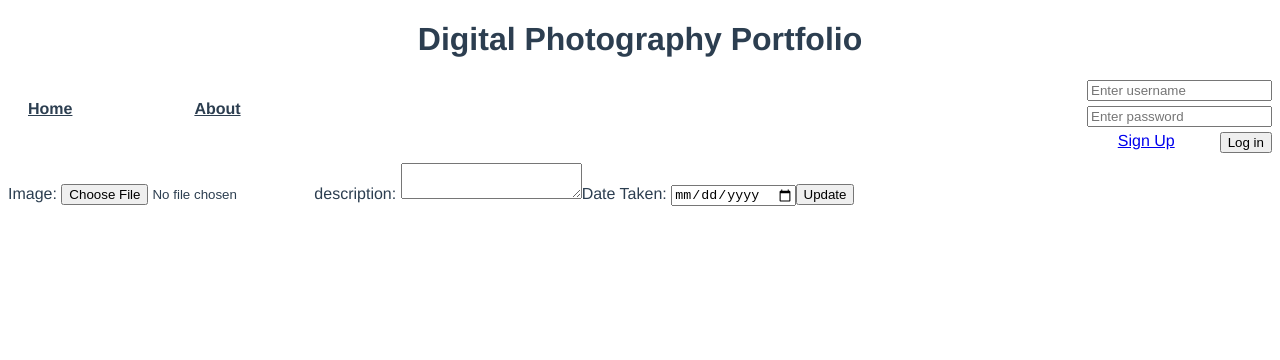
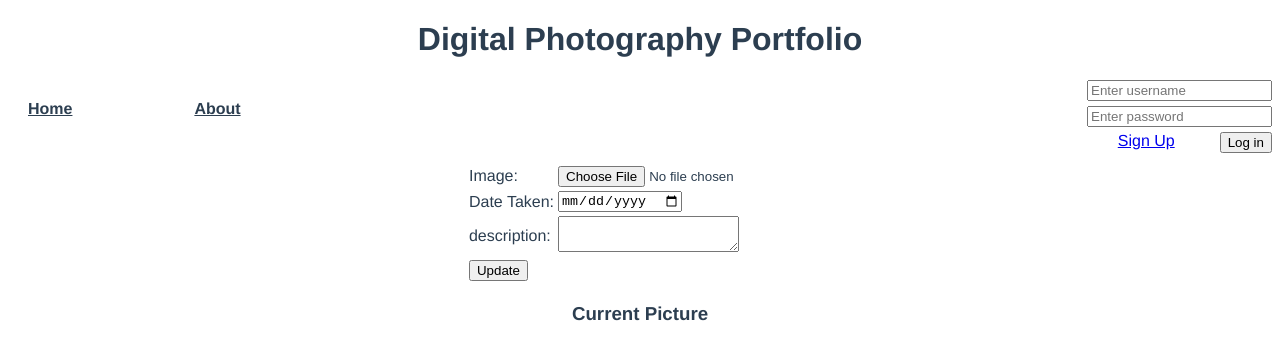
Before and after one commit to Terribly-Shady-Guy/ClientSideFinal, a Vue app: page /#/updateimage in a window 1280 px wide. Shown: the top 360 px of the page. Built offline with nearby package versions, Linux system fonts and the light colour scheme; no server answers.

Commit message:
html and css to layout forms

```diff
--- a/src/components/HomePage.vue
+++ b/src/components/HomePage.vue
@@ -49,4 +49,8 @@ export default {
     width: 70%;
     height: 200px;
 }
+
+.photoCard {
+    text-align: center;
+}
 </style>
--- a/src/components/InsertImage.vue
+++ b/src/components/InsertImage.vue
@@ -1,13 +1,24 @@
 <template>
     <form>
+        <h2>Add Image</h2>
         <p v-if="status == 'error'">{{ message }}</p>
-        <label for="image">Image: </label>
-        <input type="file" id="image" v-on:change="changeImage">
-        <label for="description">Description: </label>
-        <textarea id="description" v-model="description"></textarea>
-        <label for="dateTaken">Date Taken: </label>
-        <input type="date" id="dateTaken" v-model="dateTaken">
-        <button type="submit" v-on:click.prevent="addImage">Add</button>
+        <table>
+            <tr>
+                <td><label for="image">Image: </label></td>
+                <td><input type="file" id="image" v-on:change="changeImage"></td>
+            </tr>
+            <tr>
+                <td><label for="dateTaken">Date Taken: </label></td>
+                <td><input type="date" id="dateTaken" v-model="dateTaken"></td>
+            </tr>
+            <tr>
+                <td><label for="description">Description: </label></td>
+                <td><textarea id="description" v-model="description"></textarea></td>
+            </tr>
+            <tr>
+                <td><button type="submit" v-on:click.prevent="addImage">Add</button></td>
+            </tr>
+        </table>
     </form>
 </template>
 
@@ -61,3 +72,13 @@ export default {
     }
 }
 </script>
+
+<style scoped>
+table {
+    margin: 0 auto;
+}
+
+h2 {
+    text-align: center;
+}
+</style>
--- a/src/components/LoginForm.vue
+++ b/src/components/LoginForm.vue
@@ -9,7 +9,7 @@
                 <router-link to="/signup">Sign Up</router-link>
             </div>
         </div>
-        <div v-else>
+        <div v-else id="loggedInDiv">
             <p>Welcome {{ loggedInUsername }}!</p>
             <button type="submit" id="logout" v-on:click.prevent="logout">Log out</button>
         </div>
@@ -96,6 +96,15 @@ export default {
     margin-right: 45px;
 }
 
+#loggedInDiv button, #loggedInDiv p {
+    float: left;
+}
+
+#loggedInDiv button {
+    margin-top: 16px;
+    margin-left: 5px;
+}
+
 #loginForm div::after {
     clear: both;
     display: block;
--- a/src/components/PhotoDisplay.vue
+++ b/src/components/PhotoDisplay.vue
@@ -109,12 +109,11 @@ export default {
 
 <style scoped>
 h2 {
-    width: 80%;
+    width: 90%;
 }
 
 a {
-    margin-top: 20px;
-    width: 20%;
+    width: 10%;
 }
 
 a, h2 {
--- a/src/components/UpdateImage.vue
+++ b/src/components/UpdateImage.vue
@@ -1,14 +1,25 @@
 <template>
     <div>
         <form>
-            <label for="image">Image: </label>
-            <input type="file" id="image" v-on:change="setPicture">
-            <label for="description">description: </label>
-            <textarea id="description" v-model="description"></textarea>
-            <label for="dateTaken">Date Taken: </label>
-            <input type="date" id="dateTaken" v-model="dateTaken">
-            <button type="submit" v-on:click.prevent="updateImage">Update</button>
+            <table>
+                <tr>
+                    <td><label for="image">Image: </label></td>
+                    <td><input type="file" id="image" v-on:change="setPicture"></td>
+                </tr>
+                <tr>
+                    <td><label for="dateTaken">Date Taken: </label></td>
+                    <td><input type="date" id="dateTaken" v-model="dateTaken"></td>
+                </tr>
+                <tr>
+                    <td><label for="description">description: </label></td>
+                    <td><textarea id="description" v-model="description"></textarea></td>
+                </tr>
+                <tr>
+                    <td><button type="submit" v-on:click.prevent="updateImage">Update</button></td>
+                </tr>
+            </table>
         </form>
+        <h3>Current Picture</h3>
         <img v-if="picture != null" v-bind:src="require('@/assets/portfolio_images/' + picture)">
     </div>
 </template>
@@ -92,5 +103,17 @@ export default {
 </script>
 
 <style scoped>
+table, img {
+    margin: 0 auto;
+}
 
+img {
+    width: 263px;
+    height: 200px;
+    display: block;
+}
+
+h3 {
+    text-align: center;
+}
 </style>
```
